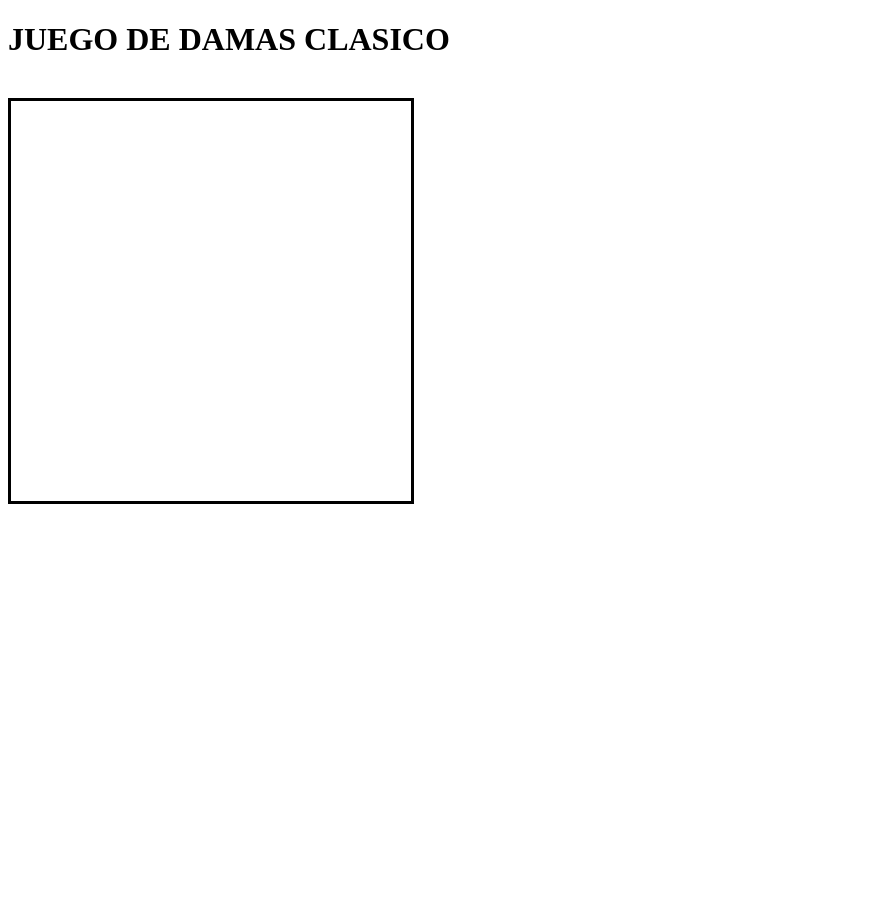
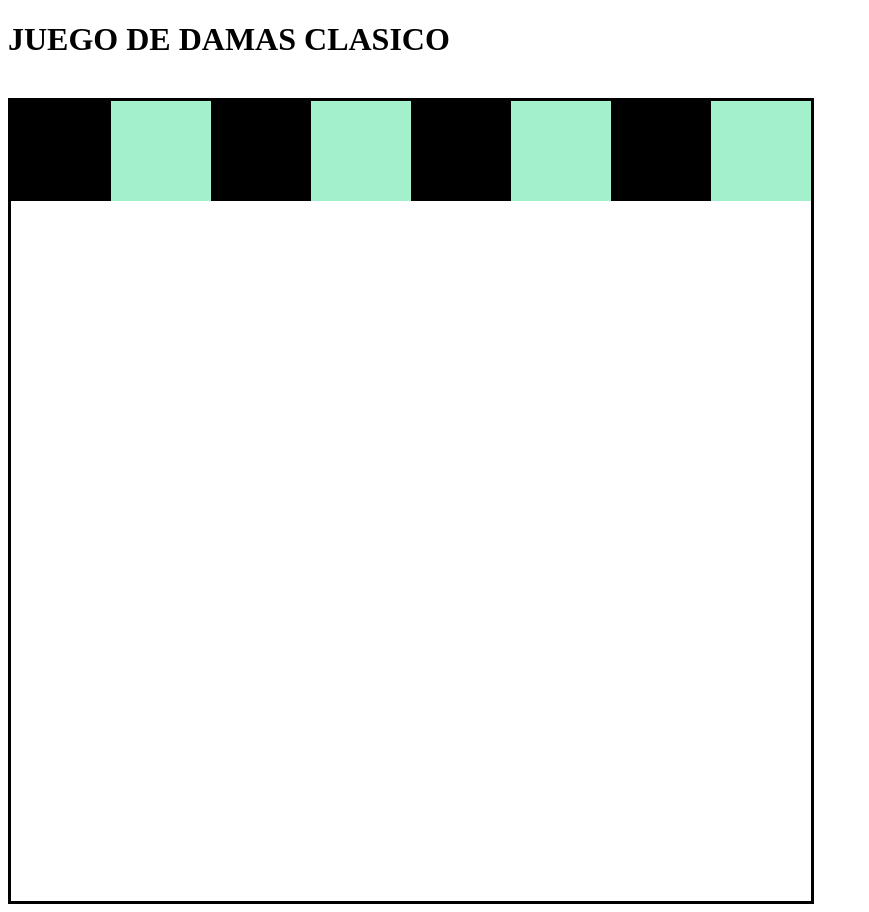
Before and after one commit to mgbrunini/4---JQueryUI_Matias_Grande, a plain HTML site: page index.html in a window 1280 px wide. Shown: the whole page, without its empty margins (0-869 px from the left). Before the commit the page ends 800 px from the top, so only its background shows below. Drawn offline with Linux system fonts and the light colour scheme.

Commit message:
Primera linea completa

```diff
--- a/css/style.css
+++ b/css/style.css
@@ -1,6 +1,19 @@
 #tableroBlanco{
   background: #ffffff;
-  width: 400px;
-  height: 400px;
+  width: 800px;
+  height: 800px;
   border: solid;
 }
+.negro{
+  margin:0px;
+  position: relative;
+  width: 100px;
+  height: 100px;
+  background: #000000;
+}
+.blanco{
+  position: relative;
+  width: 100px;
+  height: 100px;
+  background: #a3f1cc;
+}
--- a/index.html
+++ b/index.html
@@ -14,10 +14,14 @@
     <br>
     <div id="tableroBlanco">
       <div id="fila1">
-        <div id="negro1"></div>
-        <div id="negro2"></div>
-        <div id="negro3"></div>
-        <div id="negro4"></div>
+        <div id="negro1" class="negro"></div>
+        <div id="blanco2" class="blanco"></div>
+        <div id="negro3" class="negro"></div>
+        <div id="blanco4" class="blanco"></div>
+        <div id="negro5" class="negro"></div>
+        <div id="blanco6" class="blanco"></div>
+        <div id="negro7" class="negro"></div>
+        <div id="blanco8" class="blanco"></div>
       </div>
     </div>
   </body>
--- a/js/javascript.js
+++ b/js/javascript.js
@@ -1,3 +1,11 @@
 $(document).ready(function(){
-
+  //Fila 1
+  $("#blanco2").position({my: "left top",at: "right top",of: "#negro1"});
+  $("#negro3").position({my: "left top",at: "right top",of: "#blanco2"});
+  $("#blanco4").position({my: "left top",at: "right top",of: "#negro3"});
+  $("#negro5").position({my: "left top",at: "right top",of: "#blanco4"});
+  $("#blanco6").position({my: "left top",at: "right top",of: "#negro5"});
+  $("#negro7").position({my: "left top",at: "right top",of: "#blanco6"});
+  $("#blanco8").position({my: "left top",at: "right top",of: "#negro7"});
+  //fila 2
 })
```
